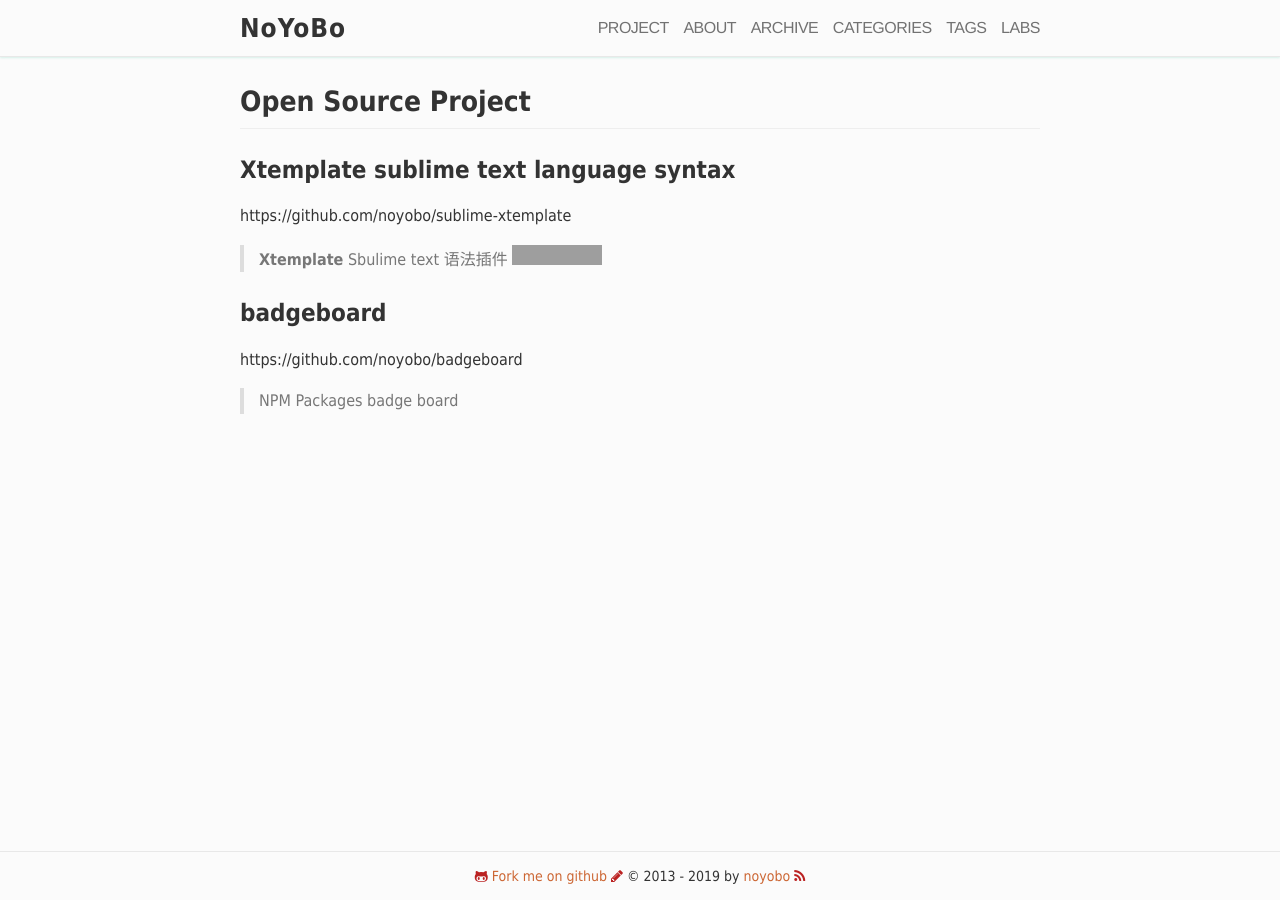
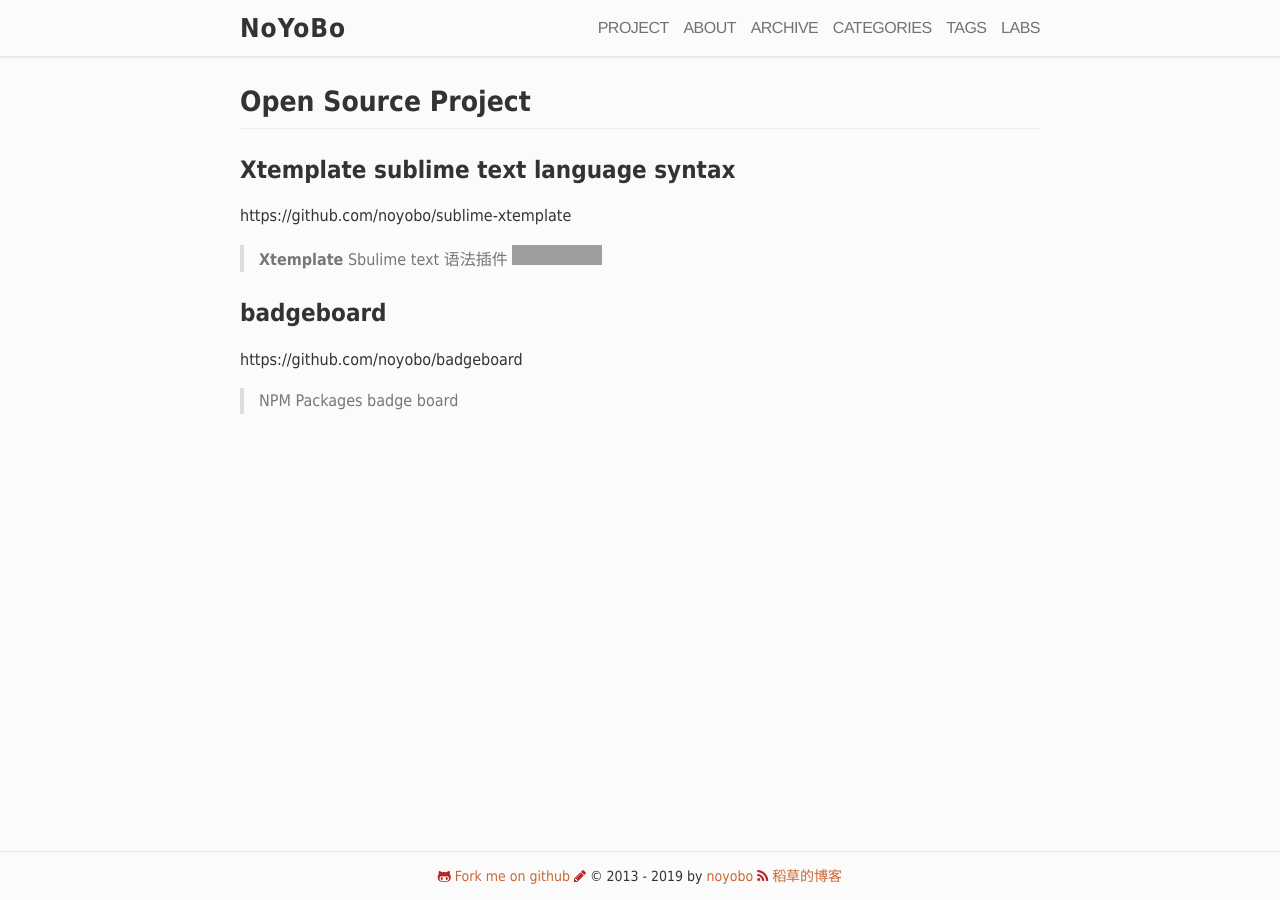
Before and after one commit to noyobo/noyobo.github.com, a Jekyll site: the page built from about.md, in a window 1280 px wide. Built offline with Jekyll 4.4.1, drawn with Linux system fonts in a browser that asks for light colours; nearby versions of some CDN libraries; grey boxes are pictures that could not be loaded.

Commit message:
Update footer.html

```diff
--- a/_includes/footer.html
+++ b/_includes/footer.html
@@ -6,6 +6,7 @@
             © 2013 - 2019 by
             <a href="http://github.com/noyobo">noyobo</a>
             <a href="/rss"><i class="fa fa-rss"></i></a>
+            <a href="http://v4uu.com" target="_blank">稻草的博客</a>
         </div>
     </div>
     <div class="scroll-top"><i class="fa fa-arrow-circle-up"></i></div>
```
